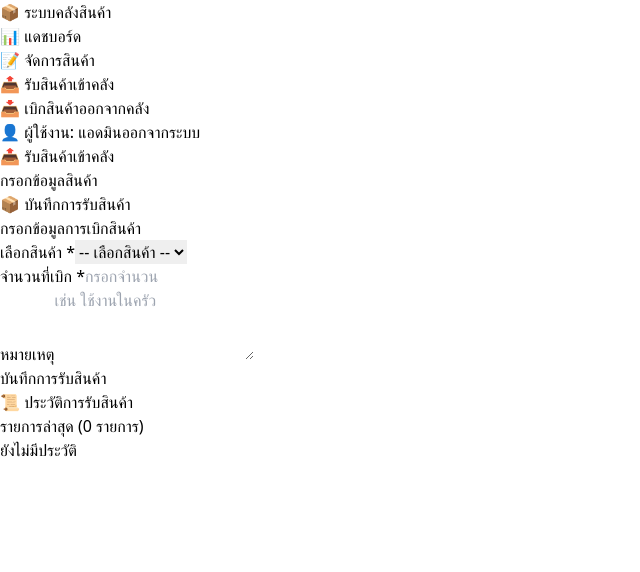
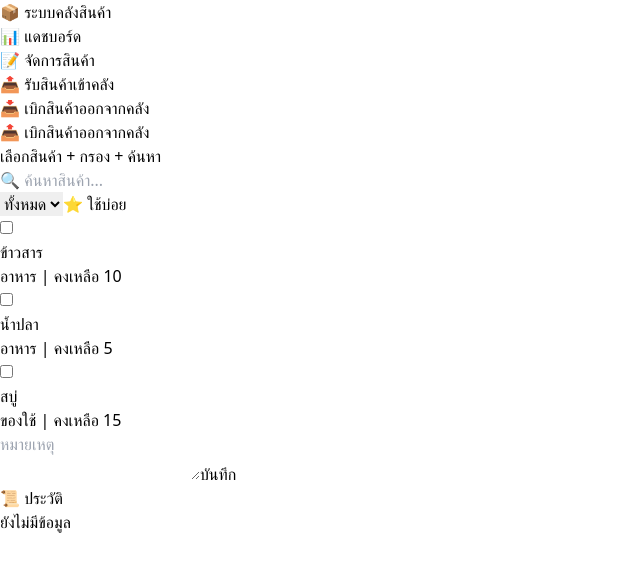
Before and after one commit to Sriratsak/Web_app, a React (Vite) app: page /withdraw in a window 1280 px wide. Shown: the top 572 px of the page, without its empty margins (0-640 px from the left). Built offline with nearby package versions, Linux system fonts and the light colour scheme.

Commit message:
edit withdraw

```diff
--- a/src/pages/Withdraw.jsx
+++ b/src/pages/Withdraw.jsx
@@ -2,53 +2,92 @@ import { useState } from "react";
 import Sidebar from "../components/Sidebar";
 
 export default function Withdraw() {
-  // mock สินค้า
   const [products, setProducts] = useState([
-    { id: 1, name: "ข้าวสาร", stock: 10 },
-    { id: 2, name: "น้ำปลา", stock: 5 },
-    { id: 3, name: "น้ำตาล", stock: 0 },
+    { id: 1, name: "ข้าวสาร", stock: 10, category: "อาหาร", popular: true },
+    { id: 2, name: "น้ำปลา", stock: 5, category: "อาหาร", popular: true },
+    { id: 3, name: "น้ำตาล", stock: 8, category: "อาหาร", popular: false },
+    { id: 4, name: "สบู่", stock: 15, category: "ของใช้", popular: true },
+    { id: 5, name: "แชมพู", stock: 7, category: "ของใช้", popular: false },
   ]);
 
-  const [selectedProduct, setSelectedProduct] = useState("");
-  const [qty, setQty] = useState("");
+  const [search, setSearch] = useState("");
+  const [selectedCategory, setSelectedCategory] = useState("all");
+  const [showPopular, setShowPopular] = useState(true);
+
+  const [selectedItems, setSelectedItems] = useState([]);
   const [note, setNote] = useState("");
   const [history, setHistory] = useState([]);
 
-  const currentProduct = products.find(
-    (p) => p.id === Number(selectedProduct)
+  // 📂 ดึง category ไม่ซ้ำ
+  const categories = ["all", ...new Set(products.map(p => p.category))];
+
+  // 🔍 filter
+  const filteredProducts = products.filter((p) => {
+    const matchSearch = p.name.toLowerCase().includes(search.toLowerCase());
+    const matchCategory = selectedCategory === "all" || p.category === selectedCategory;
+    const matchPopular = showPopular ? p.popular : true;
+
+    return matchSearch && matchCategory && matchPopular;
+  });
+
+  // ✅ เลือกสินค้า
+  const toggleProduct = (product) => {
+    const exists = selectedItems.find((i) => i.id === product.id);
+
+    if (exists) {
+      setSelectedItems(selectedItems.filter((i) => i.id !== product.id));
+    } else {
+      setSelectedItems([...selectedItems, { ...product, qty: 1 }]);
+    }
+  };
+
+  // 🔢 เปลี่ยนจำนวน
+  const updateQty = (id, qty) => {
+    setSelectedItems((prev) =>
+      prev.map((item) =>
+        item.id === id ? { ...item, qty: Number(qty) } : item
+      )
     );
+  };
 
+  // 🚀 submit
   const handleSubmit = () => {
-    if (!selectedProduct || !qty || qty <= 0) {
-      alert("กรอกข้อมูลให้ครบ");
+    if (selectedItems.length === 0) {
+      alert("เลือกสินค้า");
       return;
     }
 
-    if (qty > currentProduct.stock) {
-      alert("จำนวนเกินสต็อก");
+    for (let item of selectedItems) {
+      const product = products.find((p) => p.id === item.id);
+
+      if (!item.qty || item.qty <= 0) {
+        alert(`กรอกจำนวน ${product.name}`);
         return;
       }
 
-    // ลด stock
-    const updatedProducts = products.map((p) =>
-      p.id === currentProduct.id
-        ? { ...p, stock: p.stock - qty }
-        : p
-    );
+      if (item.qty > product.stock) {
+        alert(`สินค้า ${product.name} ไม่พอ`);
+        return;
+      }
+    }
+
+    const updatedProducts = products.map((p) => {
+      const selected = selectedItems.find((i) => i.id === p.id);
+      return selected ? { ...p, stock: p.stock - selected.qty } : p;
+    });
 
     setProducts(updatedProducts);
 
-    const newItem = {
-      name: currentProduct.name,
-      qty: qty,
-      note: note,
+    const newHistory = selectedItems.map((item) => ({
+      name: item.name,
+      qty: item.qty,
+      note,
       date: new Date().toLocaleString(),
-    };
+    }));
 
-    setHistory([newItem, ...history]);
+    setHistory([...newHistory, ...history]);
 
-    setSelectedProduct("");
-    setQty("");
+    setSelectedItems([]);
     setNote("");
   };
 
@@ -56,160 +95,138 @@ export default function Withdraw() {
     <div className="flex min-h-screen bg-gray-100">
       <Sidebar />
 
-      <div className="flex-1 flex flex-col">
-        {/* TOPBAR */}
-        <header className="h-16 bg-white shadow px-6 flex justify-between items-center">
-          <h1 className="text-lg font-semibold">
-
-          </h1>
-
-          <div className="flex items-center gap-4">
-            <span className="text-sm text-gray-500">
-              👤 ผู้ใช้งาน: แอดมิน
-            </span>
-            <button className="bg-gray-200 px-3 py-1 rounded-lg text-sm hover:bg-gray-300 transition">
-              ออกจากระบบ
-            </button>
-          </div>
-        </header>
-
-        {/* MAIN */}
-        <main className="p-8">
-          <div className="mb-6">
-            <h2 className="text-2xl font-bold">
-              📤 รับสินค้าเข้าคลัง
+      <div className="flex-1 p-8">
+        <h2 className="text-2xl font-bold mb-2">
+          📤 เบิกสินค้าออกจากคลัง
         </h2>
-            <p className="text-gray-500 text-sm">
-              กรอกข้อมูลสินค้า
+        <p className="text-gray-500 mb-6">
+          เลือกสินค้า + กรอง + ค้นหา
         </p>
-          </div>
 
         <div className="grid grid-cols-1 lg:grid-cols-2 gap-6">
+          {/* LEFT */}
+          <div className="bg-white p-6 rounded-2xl shadow">
 
-            {/* LEFT - FORM */}
-            <div className="bg-white p-8 rounded-2xl shadow-md">
-              <h3 className="font-semibold text-lg mb-1">
-                📦 บันทึกการรับสินค้า
-              </h3>
-              <p className="text-gray-400 text-sm mb-6">
-                กรอกข้อมูลการเบิกสินค้า
-              </p>
+            {/* 🔍 FILTER */}
+            <div className="space-y-3 mb-4">
+              <input
+                type="text"
+                placeholder="🔍 ค้นหาสินค้า..."
+                value={search}
+                onChange={(e) => setSearch(e.target.value)}
+                className="w-full border px-3 py-2 rounded-lg"
+              />
 
-              <div className="space-y-5">
-                {/* Select */}
-                <div>
-                  <label className="block text-sm font-medium mb-1">
-                    เลือกสินค้า *
-                  </label>
+              <div className="flex gap-2">
+                {/* CATEGORY */}
                 <select
-                    value={selectedProduct}
-                    onChange={(e) => setSelectedProduct(e.target.value)}
-                    className="w-full border border-gray-300 rounded-lg px-3 py-2
-                    focus:ring-2 focus:ring-black focus:outline-none"
+                  value={selectedCategory}
+                  onChange={(e) => setSelectedCategory(e.target.value)}
+                  className="border px-3 py-2 rounded-lg"
                 >
-                    <option value="">-- เลือกสินค้า --</option>
-                    {products.map((item) => (
-                      <option key={item.id} value={item.id}>
-                        {item.name}
+                  {categories.map((cat) => (
+                    <option key={cat} value={cat}>
+                      {cat === "all" ? "ทั้งหมด" : cat}
                     </option>
                   ))}
                 </select>
 
-                  {currentProduct && (
-                    <p className="text-xs text-gray-500 mt-2">
-                      คงเหลือ: {currentProduct.stock}
-                    </p>
-                  )}
-                </div>
-
-                {/* Qty */}
-                <div>
-                  <label className="block text-sm font-medium mb-1">
-                    จำนวนที่เบิก *
-                  </label>
-                  <input
-                    type="number"
-                    placeholder="กรอกจำนวน"
-                    value={qty}
-                    onChange={(e) => setQty(Number(e.target.value))}
-                    className="w-full border border-gray-300 rounded-lg px-3 py-2
-                    focus:ring-2 focus:ring-black focus:outline-none"
-                  />
-                </div>
-
-                {/* Note */}
-                <div>
-                  <label className="block text-sm font-medium mb-1">
-                    หมายเหตุ
-                  </label>
-                  <textarea
-                    rows="3"
-                    placeholder="เช่น ใช้งานในครัว"
-                    value={note}
-                    onChange={(e) => setNote(e.target.value)}
-                    className="w-full border border-gray-300 rounded-lg px-3 py-2
-                    focus:ring-2 focus:ring-black focus:outline-none resize-none"
-                  />
-                </div>
-
-                {/* Button */}
+                {/* POPULAR */}
                 <button
-                  onClick={handleSubmit}
-                  disabled={!selectedProduct || !qty || qty <= 0}
-                  className={`w-full py-3 rounded-lg font-semibold transition ${
-                    selectedProduct && qty > 0
-                      ? "bg-black text-white hover:bg-gray-800"
-                      : "bg-gray-300 text-gray-500 cursor-not-allowed"
+                  onClick={() => setShowPopular(!showPopular)}
+                  className={`px-3 py-2 rounded-lg border ${
+                    showPopular
+                      ? "bg-black text-white"
+                      : "bg-white"
                   }`}
                 >
-                  บันทึกการรับสินค้า
+                  ⭐ ใช้บ่อย
                 </button>
               </div>
             </div>
 
-            {/* RIGHT - HISTORY */}
+            {/* 📦 LIST */}
+            <div className="max-h-64 overflow-y-auto space-y-2 border rounded-lg p-3">
+              {filteredProducts.map((item) => {
+                const selected = selectedItems.find(i => i.id === item.id);
+
+                return (
+                  <div
+                    key={item.id}
+                    className={`flex justify-between items-center p-2 rounded-lg border ${
+                      selected ? "bg-gray-100 border-black" : ""
+                    }`}
+                  >
+                    <div
+                      className="flex items-center gap-2 cursor-pointer"
+                      onClick={() => toggleProduct(item)}
+                    >
+                      <input type="checkbox" checked={!!selected} readOnly />
+                      <div>
+                        <p>{item.name}</p>
+                        <p className="text-xs text-gray-400">
+                          {item.category} | คงเหลือ {item.stock}
+                        </p>
+                      </div>
+                    </div>
+
+                    {selected && (
+                      <input
+                        type="number"
+                        min="1"
+                        value={selected.qty}
+                        onChange={(e) =>
+                          updateQty(item.id, e.target.value)
+                        }
+                        className="w-20 border px-2 py-1 rounded-lg"
+                      />
+                    )}
+                  </div>
+                );
+              })}
+            </div>
+
+            {/* NOTE */}
+            <textarea
+              placeholder="หมายเหตุ"
+              value={note}
+              onChange={(e) => setNote(e.target.value)}
+              className="w-full border mt-4 p-2 rounded-lg"
+            />
+
+            <button
+              onClick={handleSubmit}
+              className="w-full mt-4 bg-black text-white py-3 rounded-lg"
+            >
+              บันทึก
+            </button>
+          </div>
+
+          {/* RIGHT */}
           <div className="bg-white p-6 rounded-2xl shadow">
-              <h3 className="font-semibold mb-1">
-                📜 ประวัติการรับสินค้า
+            <h3 className="font-semibold mb-3">
+              📜 ประวัติ
             </h3>
-              <p className="text-sm text-gray-400 mb-4">
-                รายการล่าสุด ({history.length} รายการ)
-              </p>
 
             {history.length === 0 ? (
-                <div className="flex justify-center items-center h-40 text-gray-400 text-sm">
-                  ยังไม่มีประวัติ
-                </div>
+              <p className="text-gray-400 text-sm">
+                ยังไม่มีข้อมูล
+              </p>
             ) : (
-                <ul className="space-y-3">
-                  {history.map((item, index) => (
-                    <li
-                      key={index}
-                      className="bg-gray-50 p-3 rounded-lg flex justify-between"
-                    >
+              history.map((item, i) => (
+                <div key={i} className="border-b py-2 flex justify-between">
                   <div>
-                        <p className="font-medium">{item.name}</p>
+                    <p>{item.name}</p>
                     <p className="text-xs text-gray-400">
                       {item.date}
                     </p>
                   </div>
-
-                      <div className="text-right">
-                        <p className="text-red-500 font-semibold">
-                          -{item.qty}
-                        </p>
-                        <p className="text-xs text-gray-400">
-                          {item.note}
-                        </p>
+                  <p className="text-red-500">-{item.qty}</p>
                 </div>
-                    </li>
-                  ))}
-                </ul>
+              ))
             )}
           </div>
-
         </div>
-        </main>
       </div>
     </div>
   );
```
Lines whose indentation alone changed are shown as unchanged.
